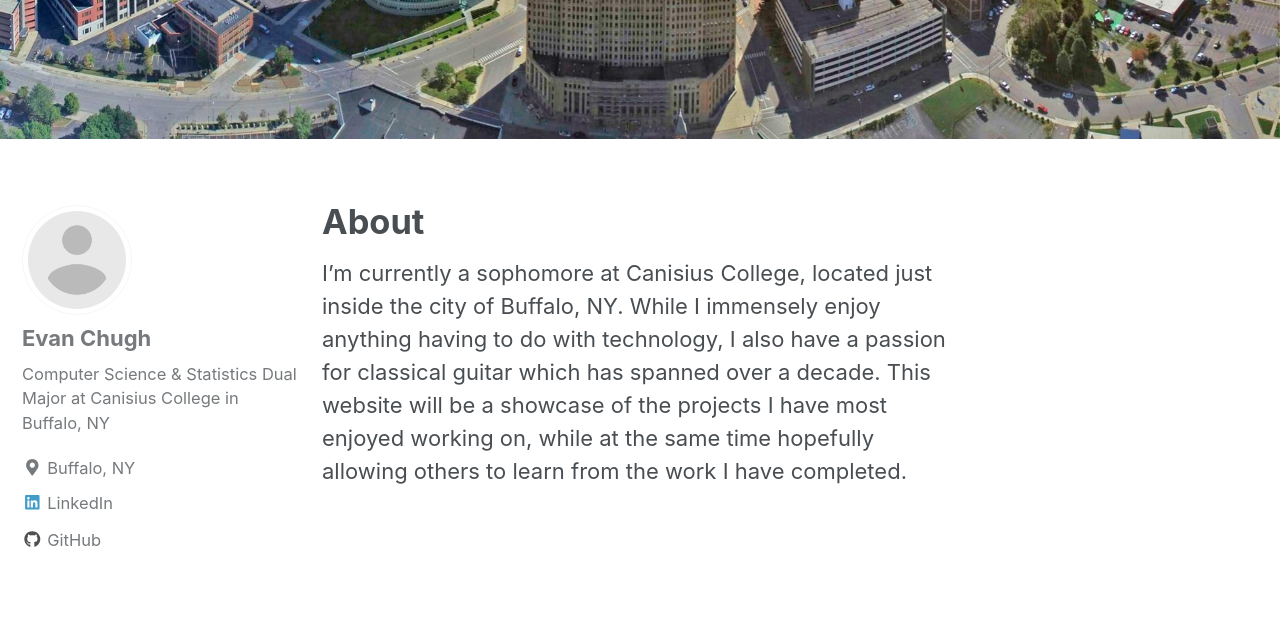
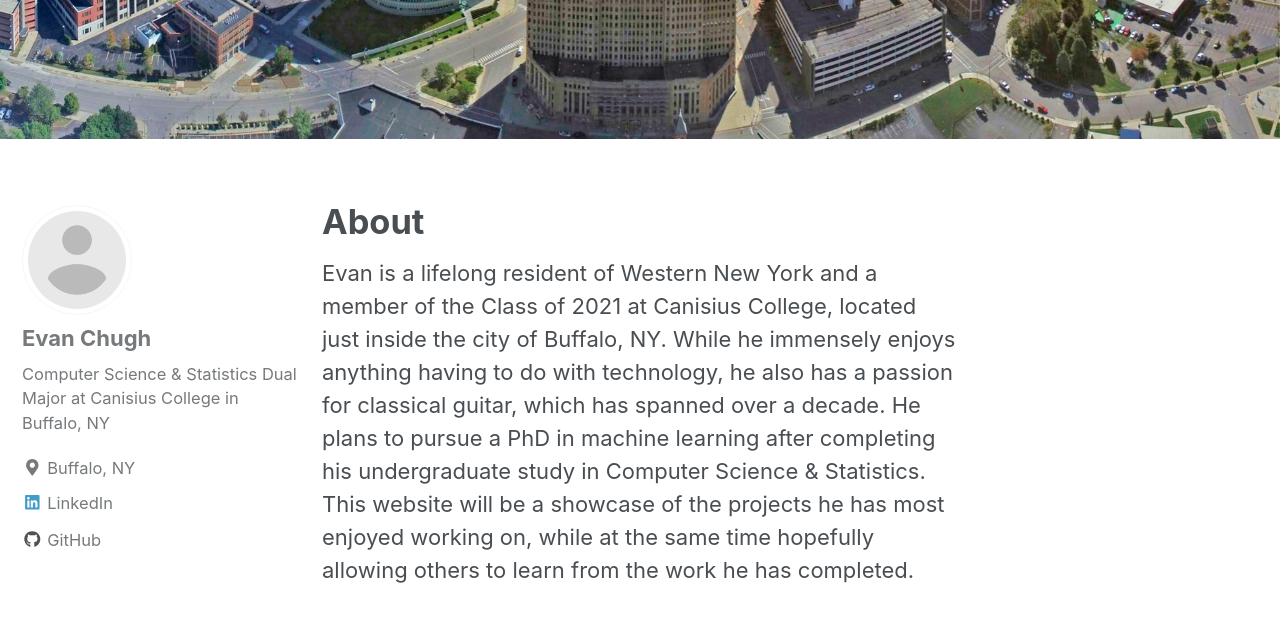
Before and after one commit to evanchugh/evanchugh.github.io, a Jekyll site: the page built from _pages/about.md, in a window 1280 px wide and 900 px high, scrolled down 481 px. Shown: the top 622 px of the window. Built offline with Jekyll 4.4.1, drawn with Linux system fonts in a browser that asks for light colours; nearby versions of some CDN libraries.

Commit message:
about page text updated

```diff
--- a/_pages/about.md
+++ b/_pages/about.md
@@ -5,4 +5,4 @@ header:
   image: "/images/buffalo.jpg"
 ---
 
-I'm currently a sophomore at Canisius College, located just inside the city of Buffalo, NY. While I immensely enjoy anything having to do with technology, I also have a passion for classical guitar which has spanned over a decade. This website will be a showcase of the projects I have most enjoyed working on, while at the same time hopefully allowing others to learn from the work I have completed.
+Evan is a lifelong resident of Western New York and a member of the Class of 2021 at Canisius College, located just inside the city of Buffalo, NY. While he immensely enjoys anything having to do with technology, he also has a passion for classical guitar, which has spanned over a decade. He plans to pursue a PhD in machine learning after completing his undergraduate study in Computer Science & Statistics. This website will be a showcase of the projects he has most enjoyed working on, while at the same time hopefully allowing others to learn from the work he has completed.
```
